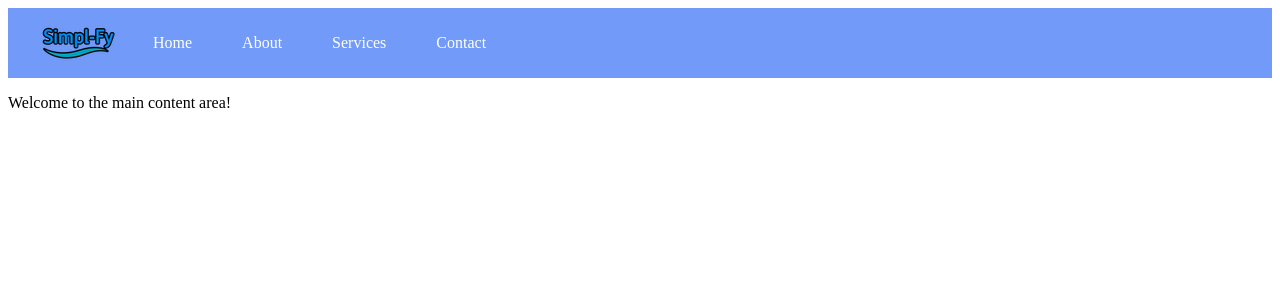
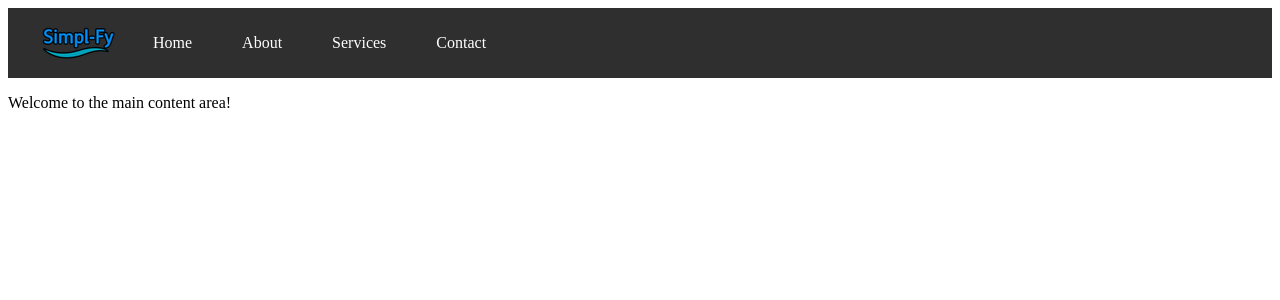
Before and after one commit to danders929/Simpl-Fy, a React (Vite) app: page / in a window 1280 px wide. Shown: the top 300 px of the page. Built offline with nearby package versions, Linux system fonts and the light colour scheme.

Commit message:
changed background color

```diff
--- a/src/components/Header.css
+++ b/src/components/Header.css
@@ -2,7 +2,7 @@
     display: flex;
     align-items: center;
     justify-content: space-between;
-    background-color: #729af9;
+    background-color: #000000d0;
     padding: 10px 20px;
     color: white;
     position: sticky;
```
